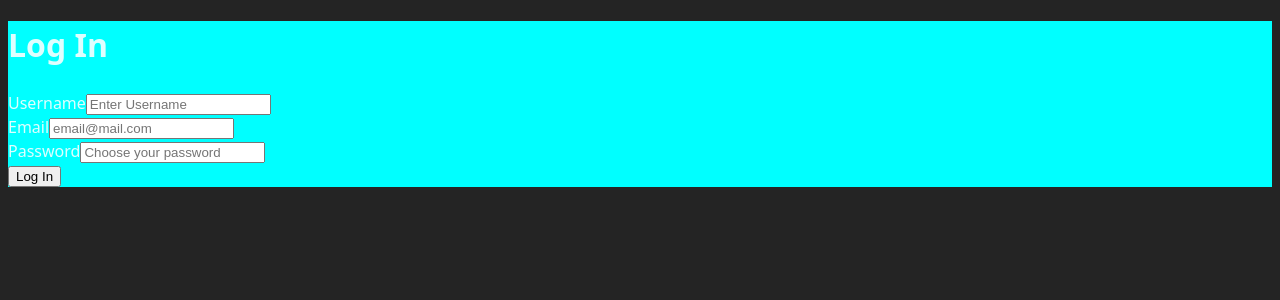
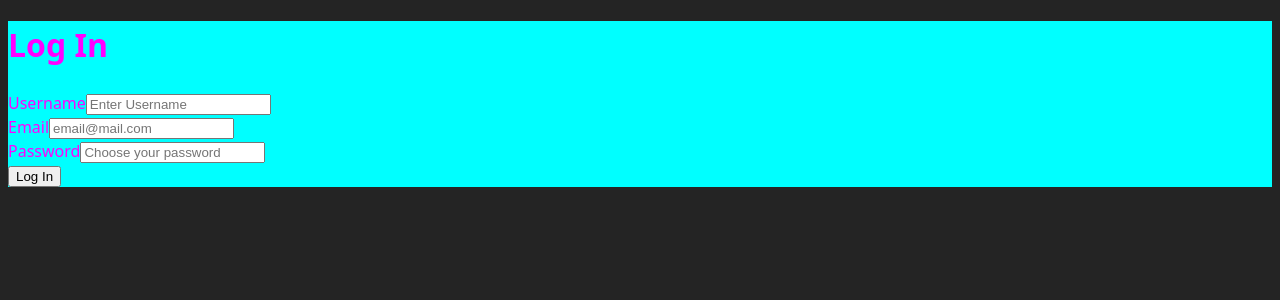
Before and after one commit to CDNunez/PokeMatch-Client, a React (Vite) app in the folder PokeMatch-Client/: page / in a window 1280 px wide. Shown: the top 300 px of the page. Built offline with nearby package versions, Linux system fonts and the light colour scheme.

Commit message:
first commit

```diff
--- a/PokeMatch-Client/src/components/Auth/LogIn.jsx
+++ b/PokeMatch-Client/src/components/Auth/LogIn.jsx
@@ -2,7 +2,8 @@ import React from 'react';
 import { Button, Form, FormGroup, Input, Label } from 'reactstrap';
 
 const formStyle = {
-  background: "cyan"
+  background: "cyan",
+  color:"magenta"
 }
 
 function LogIn() {
```
